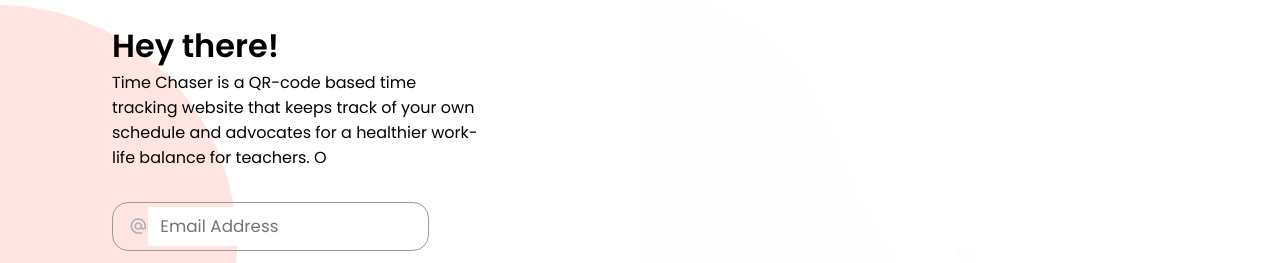
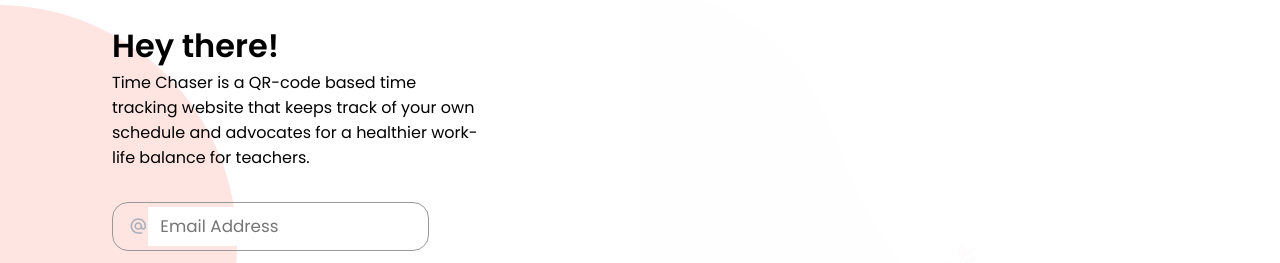
Before and after one commit to sinsimi12/teachers-hack, a React (Create React App) app: page / in a window 1280 px wide. Shown: the part 132-395 px from the top of the page. Built offline with nearby package versions, Linux system fonts and the light colour scheme.

Commit message:
Fix linting issue.

```diff
--- a/src/routes/Home/Home.route.jsx
+++ b/src/routes/Home/Home.route.jsx
@@ -34,7 +34,7 @@
                 <h1>Hey there!</h1>
                 <p>
                     Time Chaser is a QR-code based time tracking website that keeps track of your
-                    own schedule and advocates for a healthier work-life balance for teachers. O
+                    own schedule and advocates for a healthier work-life balance for teachers.
                 </p>
             </div>
             <form className="form" onSubmit={loginSubmitHandler}>
```
